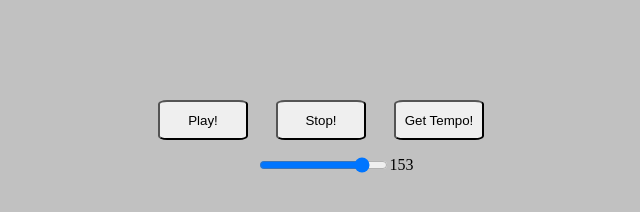
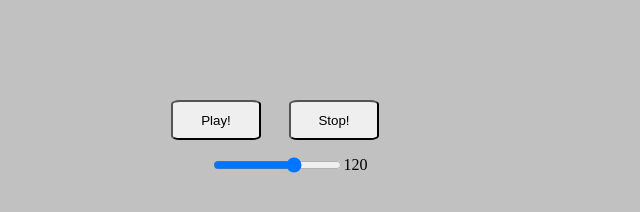
Before and after one commit to aromeronavia/cumbio, a website built with Parcel: page index.html in a window 1280 px wide. Shown: the whole page, without its empty margins (351-991 px from the left). Built offline with nearby package versions, Linux system fonts and the light colour scheme.

Commit message:
Removes tempo button

```diff
--- a/index.html
+++ b/index.html
@@ -7,14 +7,10 @@
     <div id="flex">
       <button id="start"> Play! </button>
       <button id="stop"> Stop! </button>
-      <button id="tempoButton"> Get Tempo! </button>
     </div>
     <div id="flex">
-      <input id="slider" type="range" min="10" max="180" step="1" value="153">
+      <input id="slider" type="range" min="10" max="180" step="1" value="120">
       <p id="tempoNumber"> </p>
-    </div>
-    <div id="flex">
-      <p id="tempoFromSong"> </p>
     </div>
   </body>
 
--- a/script.js
+++ b/script.js
@@ -1,5 +1,4 @@
 import Tone from 'tone';
-import { guess } from 'web-audio-beat-detector';
 
 import Kick from './kick'
 import Snare from './snare'
@@ -13,13 +12,11 @@ window.onload = function () {
 
   const startButton = document.getElementById('start');
   const stopButton = document.getElementById('stop');
-  const tempoButton = document.getElementById('tempoButton');
 
   const tempoSlider = document.getElementById('slider');
   const tempoNumber = document.getElementById('tempoNumber');
-  const tempoFromSong = document.getElementById('tempoFromSong');
 
-  const INITIAL_TEMPO = 153
+  const INITIAL_TEMPO = 120
   let tempo = INITIAL_TEMPO
 
   tempoNumber.innerHTML = INITIAL_TEMPO
@@ -68,13 +65,4 @@ window.onload = function () {
     Tone.Transport.bpm.value = tempo
     tempoNumber.innerHTML = tempo
   });
-
-  tempoButton.addEventListener('click', function (event) {
-    getBuffer(song, context)
-      .then(guess, 30)
-      .then(({ bpm, offset }) => {
-        console.warn('tempo', bpm)
-        console.warn('offset', offset)
-      })
-  })
 }
--- a/style.css
+++ b/style.css
@@ -1,6 +1,5 @@
 body {
   margin-top: 100px;
-  margin-left: 100px;
   background-color: #c1c1c1;
 }
 
```
